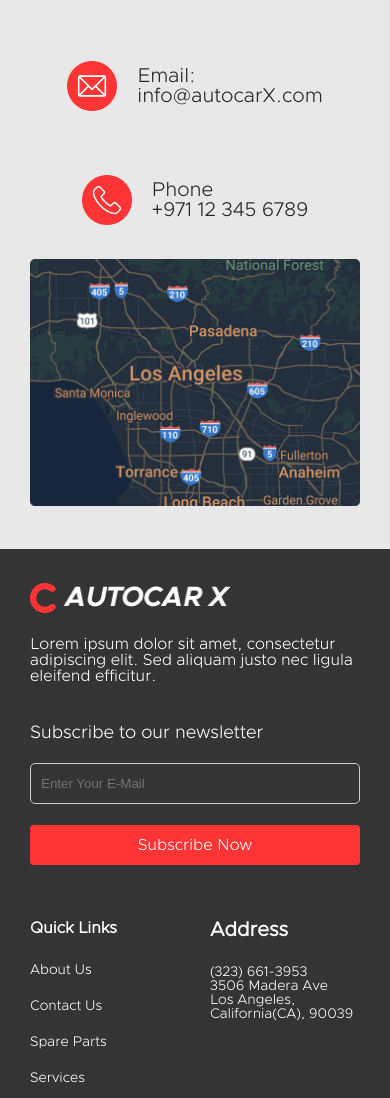
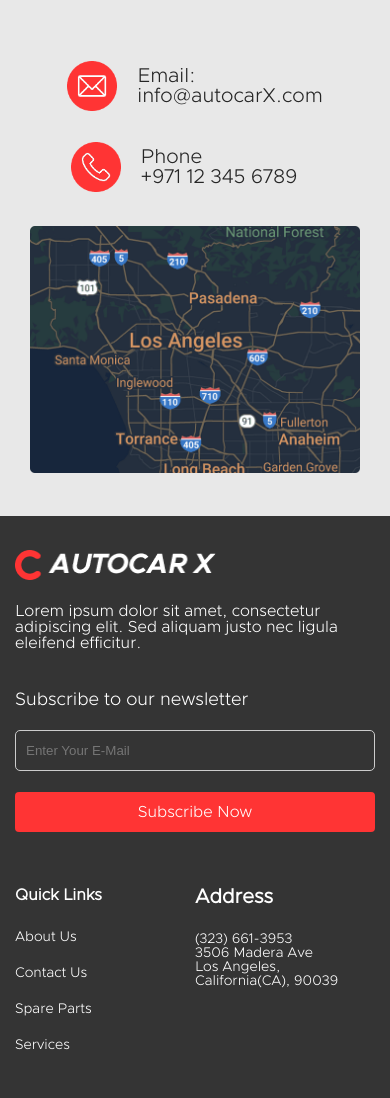
Before and after one commit to Masud9153/sos-project, a plain HTML site: page contactus.html in a window 390 px wide. Shown: the part 1562-2660 px from the top of the page. Drawn offline with Linux system fonts and the light colour scheme.

Commit message:
adjust some gap

```diff
--- a/css/aboutus.css
+++ b/css/aboutus.css
@@ -808,6 +808,7 @@ li{
 .Achievements-top-part>h3{
     font-size: 40px;
     color: #343434;
+    margin-top: 10px;
 }
 .col-12{
     width: 100%;
@@ -983,6 +984,9 @@ li{
 
        flex-wrap: wrap;
         flex-direction: column;
+      }
+      .Achievements-top-part>h3{
+        font-size: 31px;
       }
  }
 
@@ -1492,19 +1496,23 @@ li{
 @media screen and ( max-width : 576px ) {
     .col-41{
     width: 100%;
+    padding: 0px;
 
  }
 .col-15{
     width: 50%;
+    padding: 0px;
 
  }
 .col-25{
     width: 50%;
+    padding: 0px;
 
 
  }
 .col-20{
     width: 50%;
+    padding: 0px;
 
  }
  .footer-bottom {
--- a/css/contactus.css
+++ b/css/contactus.css
@@ -974,6 +974,7 @@ body{
     margin-top: 35px;
     max-width: 259px;
     min-height: 79px;
+    margin-left: -5px;
   }
 
   .call>img {
@@ -1018,6 +1019,7 @@ body{
    .call {
     max-width: 100%;
     justify-content: center;
+    margin-left: -11px;
    }
    .contact-add {
     max-width: 100%;
@@ -1050,6 +1052,10 @@ body{
     font-size: 50px;
 
    }
+   .call{
+    margin-top: 2px;
+   }
+
   }
 
 
@@ -1310,19 +1316,22 @@ body{
 @media screen and ( max-width : 576px ) {
     .col-41{
     width: 100%;
+    padding: 0px;
 
  }
 .col-15{
     width: 50%;
+    padding: 0px;
 
  }
 .col-25{
     width: 50%;
-
+     padding: 0px;
 
  }
 .col-20{
     width: 50%;
+    padding: 0px;
 
  }
  .footer-bottom {
```
